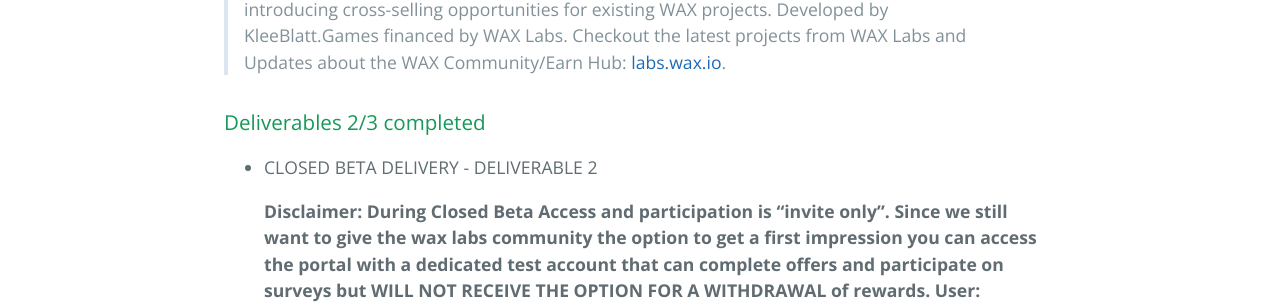
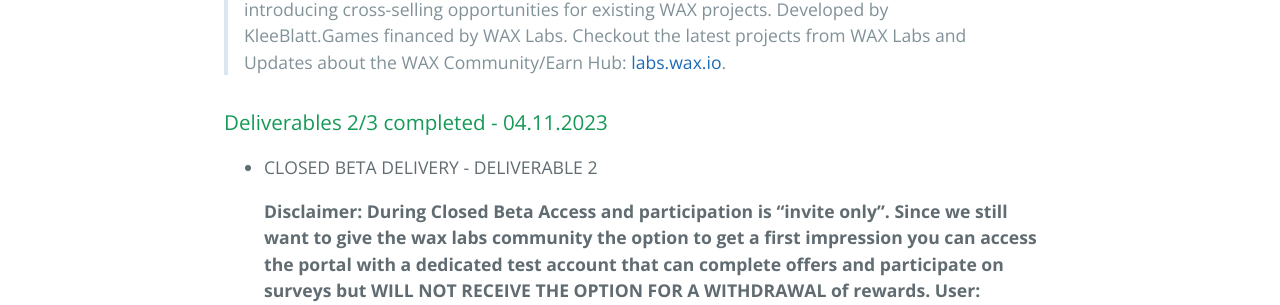
Before and after one commit to KleeblattGames/KleeblattGames.github.io, a Jekyll site: the page built from index.md, in a window 1280 px wide. Shown: the part 423-728 px from the top of the page. Built offline with Jekyll 4.4.1, drawn with Linux system fonts in a browser that asks for light colours.

Commit message:
Update index.md

```diff
--- a/index.md
+++ b/index.md
@@ -11,7 +11,7 @@
 
 
 
-### Deliverables 2/3 completed
+### Deliverables 2/3 completed - 04.11.2023
 
 - CLOSED BETA DELIVERY - DELIVERABLE 2
 
```
